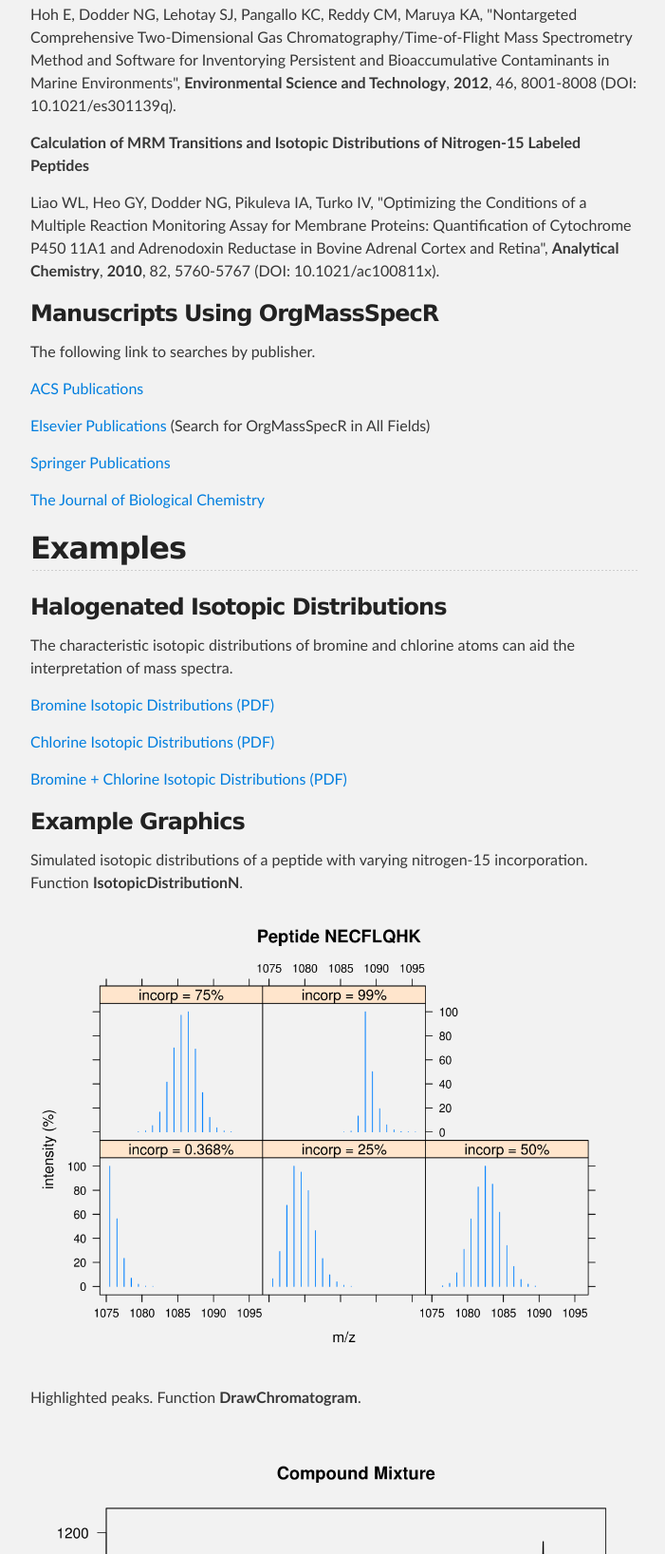
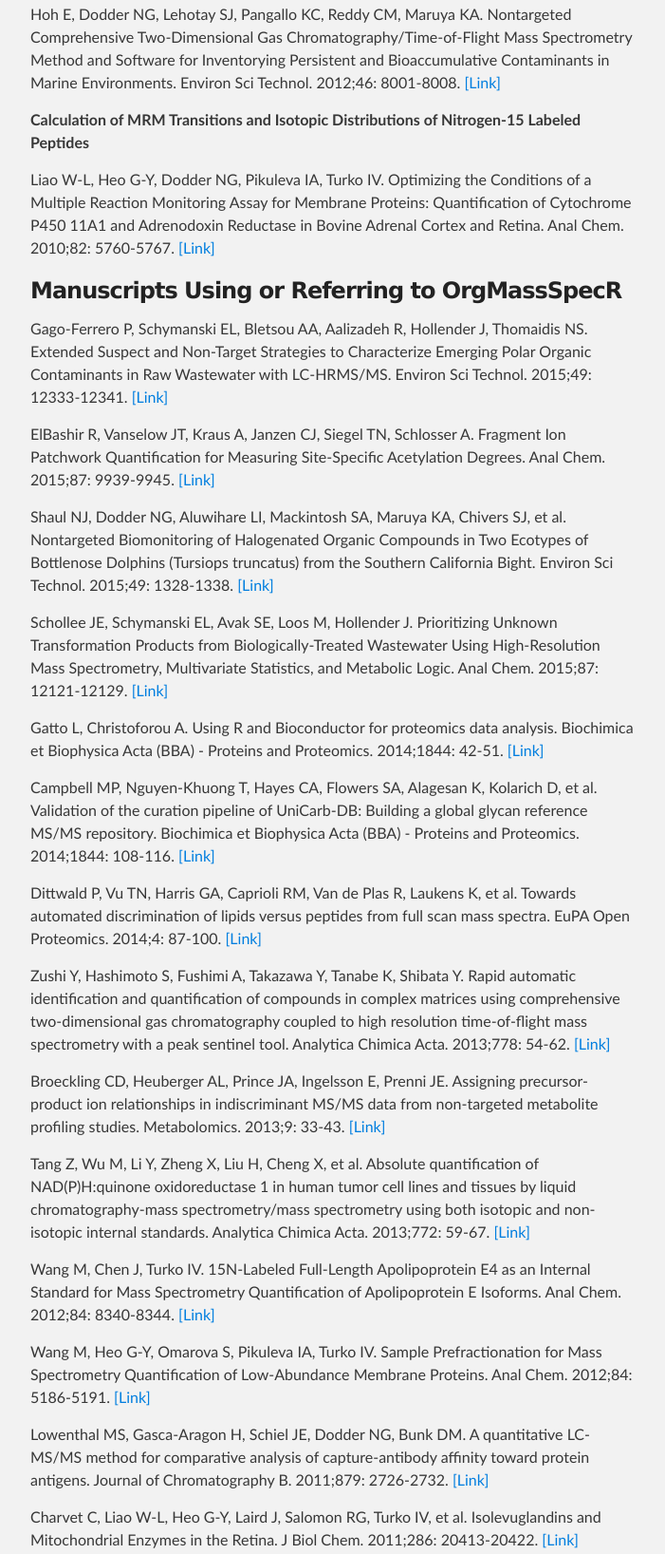
Before and after one commit to OrgMassSpec/OrgMassSpec.github.io, a plain HTML site: page index.html in a window 1280 px wide. Shown: the part 2207-3843 px from the top of the page at 95% size, without its empty margins (288-989 px from the left). Drawn offline with Linux system fonts and the light colour scheme.

Commit message:
Reworked references.

```diff
--- a/index.html
+++ b/index.html
@@ -103,14 +103,47 @@
 
 <p><strong>Mass Spectral Libraries</strong></p>
 
-<p>Hoh E, Dodder NG, Lehotay SJ, Pangallo KC, Reddy CM, Maruya KA, "Nontargeted Comprehensive Two-Dimensional Gas Chromatography/Time-of-Flight Mass Spectrometry Method and Software for Inventorying Persistent and Bioaccumulative Contaminants in Marine Environments", <strong>Environmental Science and Technology</strong>, <strong>2012</strong>, 46, 8001-8008 (DOI: 10.1021/es301139q).</p>
+<p>Hoh E, Dodder NG, Lehotay SJ, Pangallo KC, Reddy CM, Maruya KA. Nontargeted Comprehensive Two-Dimensional Gas Chromatography/Time-of-Flight Mass Spectrometry Method and Software for Inventorying Persistent and Bioaccumulative Contaminants in Marine Environments. Environ Sci Technol. 2012;46: 8001-8008. <a href=http://dx.doi.org/10.1021/es301139q>[Link]</a></p>
 
 <p><strong>Calculation of MRM Transitions and Isotopic Distributions of Nitrogen-15 Labeled Peptides</strong></p>
 
-<p>Liao WL, Heo GY, Dodder NG, Pikuleva IA, Turko IV, "Optimizing the Conditions of a Multiple Reaction Monitoring Assay for Membrane Proteins: Quantification of Cytochrome P450 11A1 and Adrenodoxin Reductase in Bovine Adrenal Cortex and Retina", <strong>Analytical Chemistry</strong>, <strong>2010</strong>, 82, 5760-5767 (DOI: 10.1021/ac100811x).</p>
+<p>Liao W-L, Heo G-Y, Dodder NG, Pikuleva IA, Turko IV. Optimizing the Conditions of a Multiple Reaction Monitoring Assay for Membrane Proteins: Quantification of Cytochrome P450 11A1 and Adrenodoxin Reductase in Bovine Adrenal Cortex and Retina. Anal Chem. 2010;82: 5760-5767. <a href=http://dx.doi.org/10.1021/ac100811x>[Link]</a></p>
 
 <h3>
-<a name="manuscripts-using-orgmassspecr" class="anchor" href="#manuscripts-using-orgmassspecr"><span class="octicon octicon-link"></span></a>Manuscripts Using OrgMassSpecR</h3>
+<a name="manuscripts-using-orgmassspecr" class="anchor" href="#manuscripts-using-orgmassspecr"><span class="octicon octicon-link"></span></a>Manuscripts Using or Referring to OrgMassSpecR</h3>
+
+<p>Gago-Ferrero P, Schymanski EL, Bletsou AA, Aalizadeh R, Hollender J, Thomaidis NS. Extended Suspect and Non-Target Strategies to Characterize Emerging Polar Organic Contaminants in Raw Wastewater with LC-HRMS/MS. Environ Sci Technol. 2015;49: 12333-12341. <a href=http://dx.doi.org/10.1021%2Facs.est.5b03454>[Link]</a></p>
+
+<p>ElBashir R, Vanselow JT, Kraus A, Janzen CJ, Siegel TN, Schlosser A. Fragment Ion Patchwork Quantification for Measuring Site-Specific Acetylation Degrees. Anal Chem. 2015;87: 9939-9945. <a href=http://dx.doi.org/10.1021/acs.analchem.5b02517>[Link]</a></p>
+
+<p>Shaul NJ, Dodder NG, Aluwihare LI, Mackintosh SA, Maruya KA, Chivers SJ, et al. Nontargeted Biomonitoring of Halogenated Organic Compounds in Two Ecotypes of Bottlenose Dolphins (Tursiops truncatus) from the Southern California Bight. Environ Sci Technol. 2015;49: 1328-1338. <a href=http://dx.doi.org/10.1021/es505156q>[Link]</a></p>
+
+<p>Schollee JE, Schymanski EL, Avak SE, Loos M, Hollender J. Prioritizing Unknown Transformation Products from Biologically-Treated Wastewater Using High-Resolution Mass Spectrometry, Multivariate Statistics, and Metabolic Logic. Anal Chem. 2015;87: 12121-12129. <a href=http://dx.doi.org/10.1021/acs.analchem.5b02905>[Link]</a></p>
+
+<p>Gatto L, Christoforou A. Using R and Bioconductor for proteomics data analysis. Biochimica et Biophysica Acta (BBA) - Proteins and Proteomics. 2014;1844: 42-51. <a href=http://dx.doi.org/10.1016/j.bbapap.2013.04.032>[Link]</a></p>
+
+<p>Campbell MP, Nguyen-Khuong T, Hayes CA, Flowers SA, Alagesan K, Kolarich D, et al. Validation of the curation pipeline of UniCarb-DB: Building a global glycan reference MS/MS repository. Biochimica et Biophysica Acta (BBA) - Proteins and Proteomics. 2014;1844: 108-116. <a href=http://dx.doi.org/10.1016/j.bbapap.2013.04.018>[Link]</a></p>
+
+<p>Dittwald P, Vu TN, Harris GA, Caprioli RM, Van de Plas R, Laukens K, et al. Towards automated discrimination of lipids versus peptides from full scan mass spectra. EuPA Open Proteomics. 2014;4: 87-100. <a href=http://dx.doi.org/10.1016/j.euprot.2014.05.002>[Link]</a></p>
+
+<p>Zushi Y, Hashimoto S, Fushimi A, Takazawa Y, Tanabe K, Shibata Y. Rapid automatic identification and quantification of compounds in complex matrices using comprehensive two-dimensional gas chromatography coupled to high resolution time-of-flight mass spectrometry with a peak sentinel tool. Analytica Chimica Acta. 2013;778: 54-62. <a href=http://dx.doi.org/10.1016/j.aca.2013.03.049>[Link]</a></p>
+
+<p>Broeckling CD, Heuberger AL, Prince JA, Ingelsson E, Prenni JE. Assigning precursor-product ion relationships in indiscriminant MS/MS data from non-targeted metabolite profiling studies. Metabolomics. 2013;9: 33-43. <a href=http://dx.doi.org/10.1007/s11306-012-0426-4>[Link]</a></p>
+
+<p>Tang Z, Wu M, Li Y, Zheng X, Liu H, Cheng X, et al. Absolute quantification of NAD(P)H:quinone oxidoreductase 1 in human tumor cell lines and tissues by liquid chromatography-mass spectrometry/mass spectrometry using both isotopic and non-isotopic internal standards. Analytica Chimica Acta. 2013;772: 59-67. <a href=http://dx.doi.org/10.1016/j.aca.2013.02.013>[Link]</a></p>
+
+<p>Wang M, Chen J, Turko IV. 15N-Labeled Full-Length Apolipoprotein E4 as an Internal Standard for Mass Spectrometry Quantification of Apolipoprotein E Isoforms. Anal Chem. 2012;84: 8340-8344. <a href=http://dx.doi.org/10.1021/ac3018873>[Link]</a></p>
+
+<p>Wang M, Heo G-Y, Omarova S, Pikuleva IA, Turko IV. Sample Prefractionation for Mass Spectrometry Quantification of Low-Abundance Membrane Proteins. Anal Chem. 2012;84: 5186-5191. <a href=http://dx.doi.org/10.1021/ac300587v>[Link]</a></p>
+
+<p>Lowenthal MS, Gasca-Aragon H, Schiel JE, Dodder NG, Bunk DM. A quantitative LC-MS/MS method for comparative analysis of capture-antibody affinity toward protein antigens. Journal of Chromatography B. 2011;879: 2726-2732. <a href=http://dx.doi.org/10.1016/j.jchromb.2011.07.037>[Link]</a></p>
+
+<p>Charvet C, Liao W-L, Heo G-Y, Laird J, Salomon RG, Turko IV, et al. Isolevuglandins and Mitochondrial Enzymes in the Retina. J Biol Chem. 2011;286: 20413-20422. <a href=http://dx.doi.org/10.1074/jbc.M111.232546>[Link]</a></p>
+
+<p>Liao W-L, Heo G-Y, Dodder NG, Reem RE, Mast N, Huang S, et al. Quantification of Cholesterol-Metabolizing P450s CYP27A1 and CYP46A1 in Neural Tissues Reveals a Lack of Enzyme-Product Correlations in Human Retina but Not Human Brain. J Proteome Res. 2010;10: 241-248. <a href=http://dx.doi.org/10.1021/pr1008898>[Link]</a></p>
+
+
+<!--
 
 <p>The following link to searches by publisher.</p>
 
@@ -121,6 +154,8 @@
 <p><a href="http://link.springer.com/search?query=OrgMassSpecR">Springer Publications</a></p>
 
 <p><a href="http://www.jbc.org/search?author1=&amp;fulltext=OrgMassSpecR&amp;pubdate_year=&amp;volume=&amp;firstpage=&amp;submit=yes">The Journal of Biological Chemistry</a></p>
+
+-->
 
 <h2>
 <a name="examples" class="anchor" href="#examples"><span class="octicon octicon-link"></span></a>Examples</h2>
```
